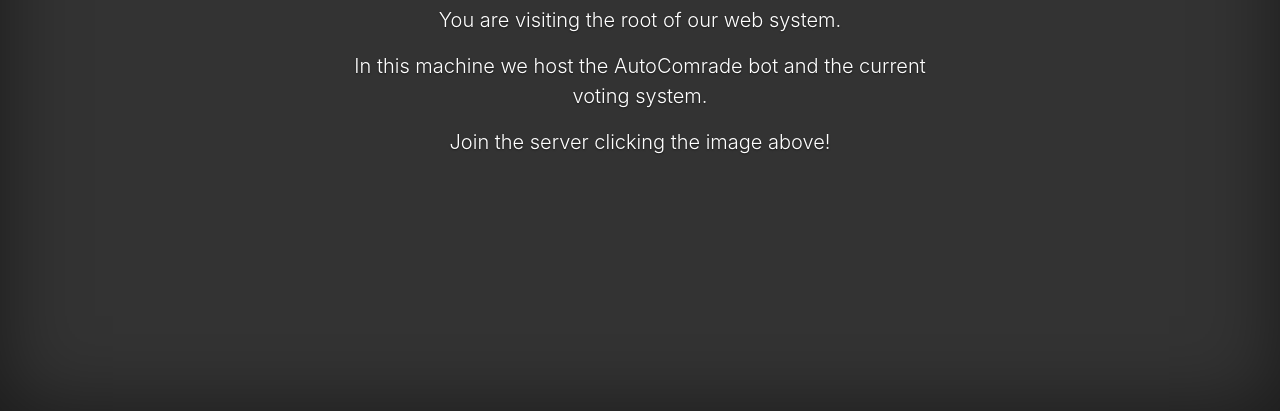
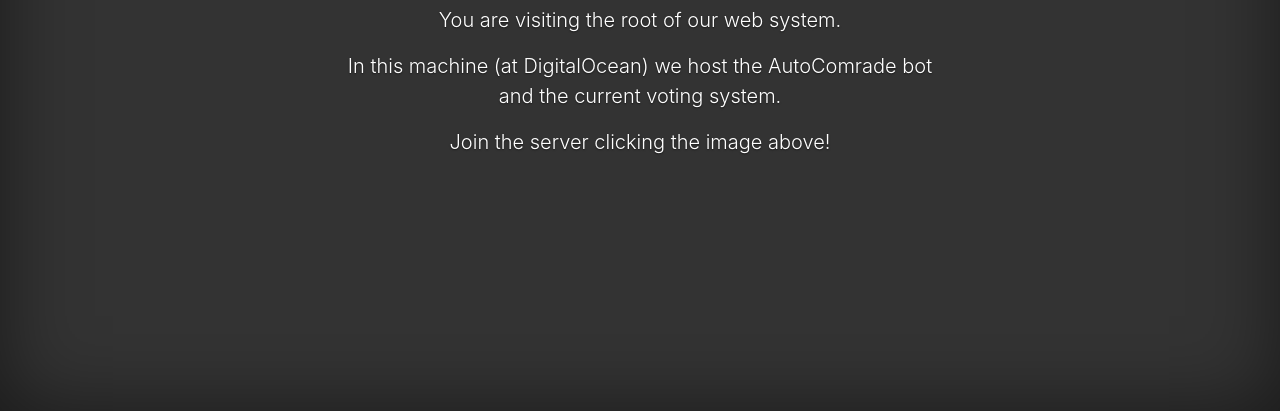
Before and after one commit to eugeniopacceli/DiscourseDiscordElections, a website: page landing.html in a window 1280 px wide. Shown: the part 389-800 px from the top of the page. Drawn offline with Linux system fonts and the light colour scheme.

Commit message:
Landing page refers to digitalocean.

```diff
--- a/landing.html
+++ b/landing.html
@@ -37,7 +37,7 @@
             <a href="https://discord.gg/8h5FEx2"><img src="./css/logo.jpg" style="width: 100px;height: 100px;"/></a>
             <h1 class="cover-heading">Discourse Discord Landing Page</h1>
             <p class="lead">You are visiting the root of our web system.</p>
-            <p class="lead">In this machine we host the AutoComrade bot and the current voting system.</p>
+            <p class="lead">In this machine (at <a href="https://www.digitalocean.com/">DigitalOcean</a>) we host the AutoComrade bot and the current voting system.</p>
             <p class="lead">Join the server clicking the image above!</p>
           </div>
 
```
